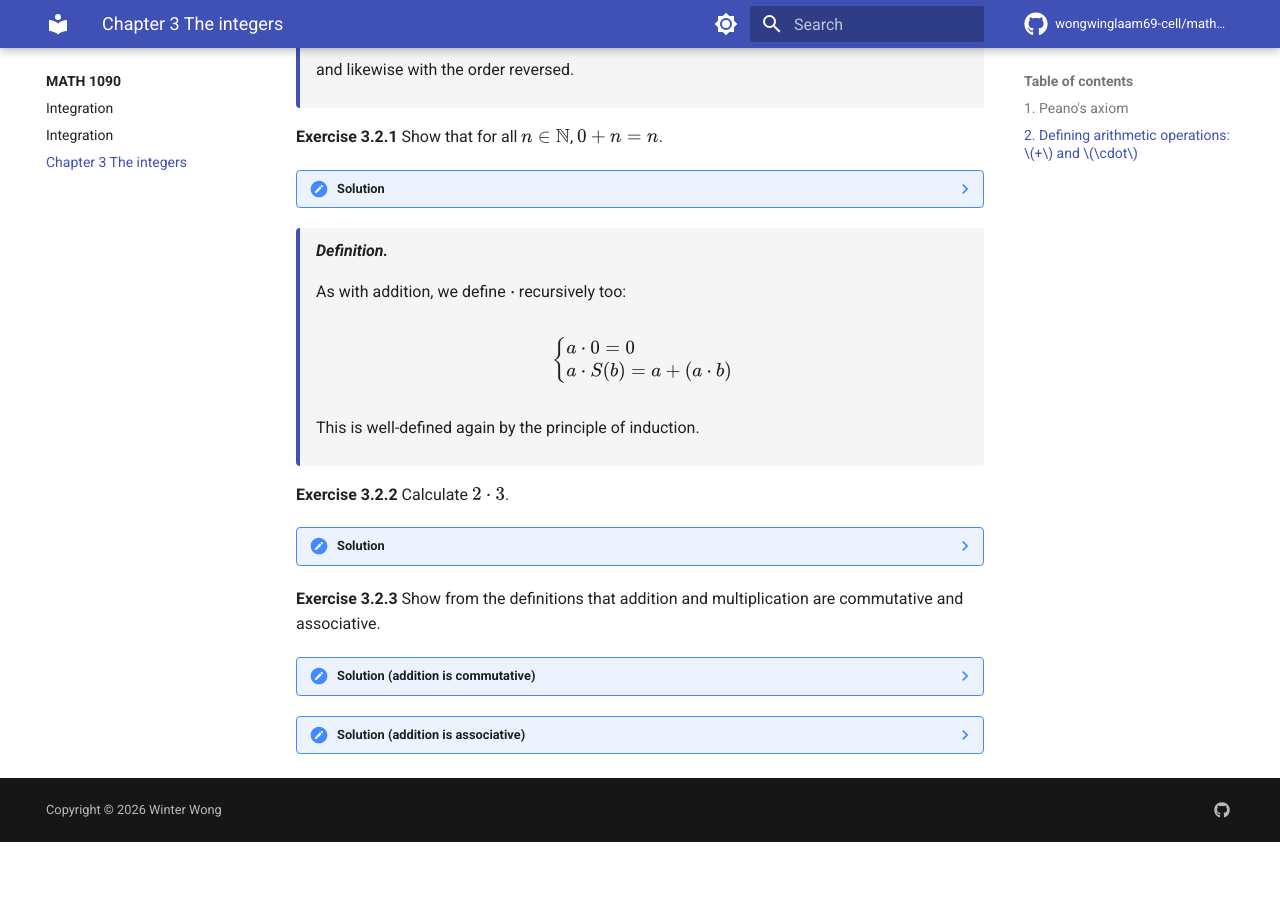
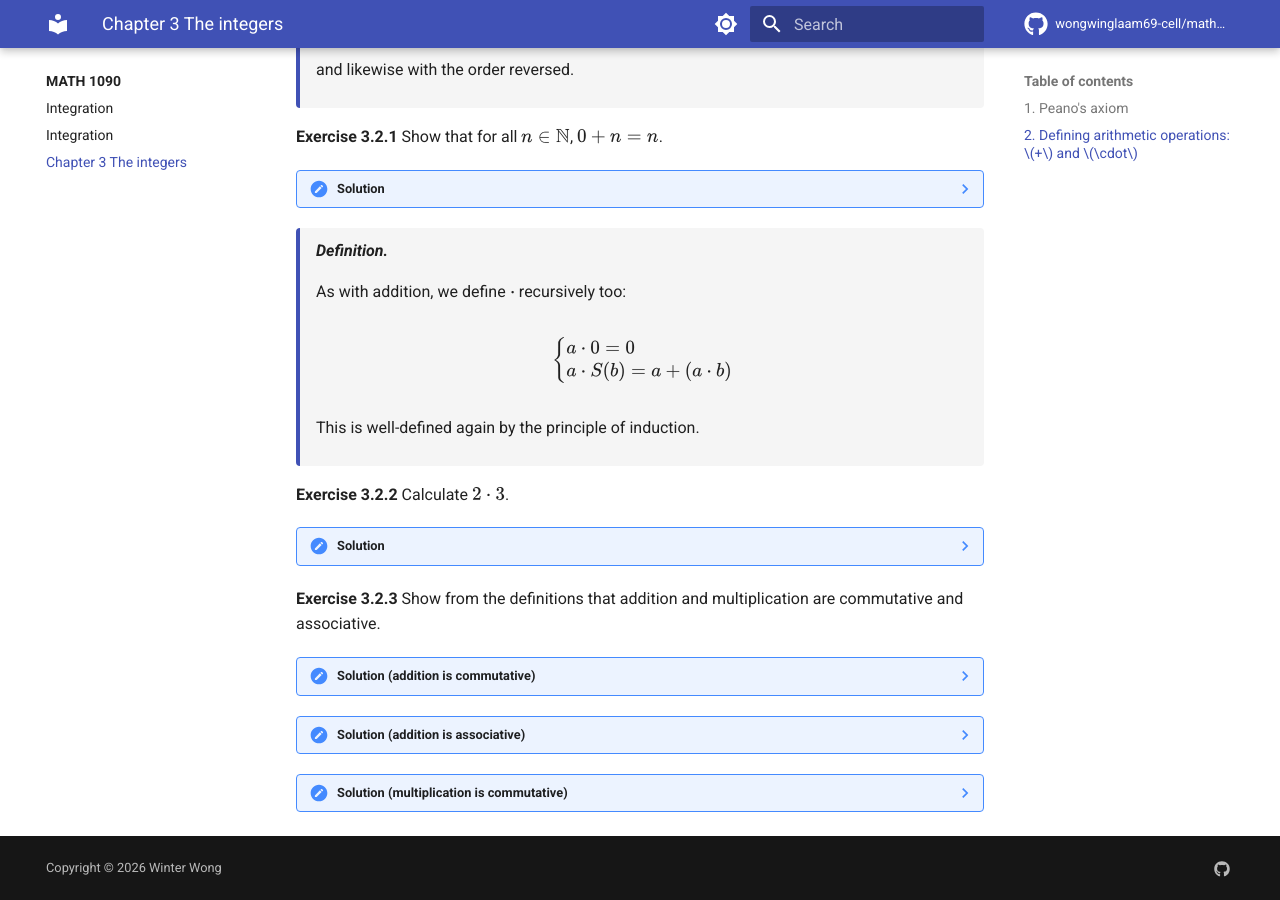
Before and after one commit to wongwinglaam69-cell/math-notes, an MkDocs documentation site: the page built from docs/MATH1090/chapter3.md, in a window 1280 px wide and 900 px high, scrolled down 936 px. Built offline with MkDocs 1.6.1 and Material for MkDocs 9.7.7, drawn with Linux system fonts in a browser that asks for light colours; comment, search, counter and statistics services are not loaded; before the commit the page ends 1778 px from its top, so only the background shows below that; some of the changed lines change nothing that is shown.

Commit message:
multiplication is commutative

```diff
--- a/docs/MATH1090/chapter3.md
+++ b/docs/MATH1090/chapter3.md
@@ -141,9 +141,9 @@
 
     $$
     \begin{aligned}
-    (a+S(x))+c&=S(a+x)+c && \text{{by definition}}\\
+    (a+S(x))+c&=S(a+x)+c && \text{(by definition)}\\
     &= c+S(a+x) && \text{(by commutativity)}\\
-    &= S(c+a+x) && \text{{by definition}}\\
+    &= S(c+a+x) && \text{(by definition)}\\
     &= S(a+x+c) && \text{(by commutativity)}\\
     &= a + S(x+c) && \text{(by definition)}\\
     &= a + (S(x)+c) && \text{(refer to lemma in proof of commutativity)}
@@ -151,3 +151,63 @@
     $$
 
     by induction, addition is associative.
+
+??? note "Solution (multiplication is commutative)"
+
+    **Lemma 1.** $0\cdot a=0$.
+
+    <div class="proof" markdown>
+    We shall do this by induction.
+
+    Base case: $0\cdot0=0$ by definition.
+
+    Assume $0\cdot x=0$, then consider $S(x)$,
+
+    $$
+    \begin{aligned}
+    0\cdot S(x)&=0+(0\cdot x) && \text{(by definition)}\\
+    &= 0\cdot 0 && \text{(induction assumption)}\\
+    &= 0\\
+    \end{aligned}
+    $$
+
+    By induction, $0\cdot a=0$ for all $a\in \mathbb{N}$
+    </div>
+
+    **Lemma 2.** $S(a)\cdot b=(a\cdot b)+b.
+
+    <div class="proof" markdown>
+    We prove this by induction on $b$.
+
+    When $b=0$, $a\cdot0+0=0=S(a)\cdot 0$.
+
+    Assume $S(a)\cdot x=(a\cdot x)+x$, consider:
+
+    $$
+    S(a)\cdot S(x)&== S(a)+(S(a)\cdot x) && \text{(by definition)}\\
+    &= S(a)+(a\cdot x)+x && \text{(by induction assumption)}\\
+    &= S(a)+x+(a\cdot x)\\
+    &= S(x)+a+(a\cdot x) && \text{(from commutativity of addition)}\\
+    &= S(x)+(a\cdot S(x)) && \text{(by definition)}\\
+    &= (a\cdot S(x)) + S(x) && \text{(since addition is commutative)}
+    $$
+    <\div>
+
+    Hence, the lemma is proved.
+
+    Now, we can prove that multiplication is commutative using induction.
+
+    Base case: $a\cdot0=0=0\cdot a$.
+
+    Assume $a\cdot x=x\cdot a$,
+
+    $$
+    \begin{aligned}
+    a\cdot S(x) &=a+(a\cdot x) && \text{(by definition)}\\
+    &=a+(x\cdot a) && \text{(induction assumption)} \\
+    &=(x\cdot a) + a && \text{(addition is commutative)} \\
+    &=S(x)\cdot a && \text{(lemma 2)}
+    \end{aligned}
+    $$
+
+    Hence by induction, multiplication is commutative.
```
